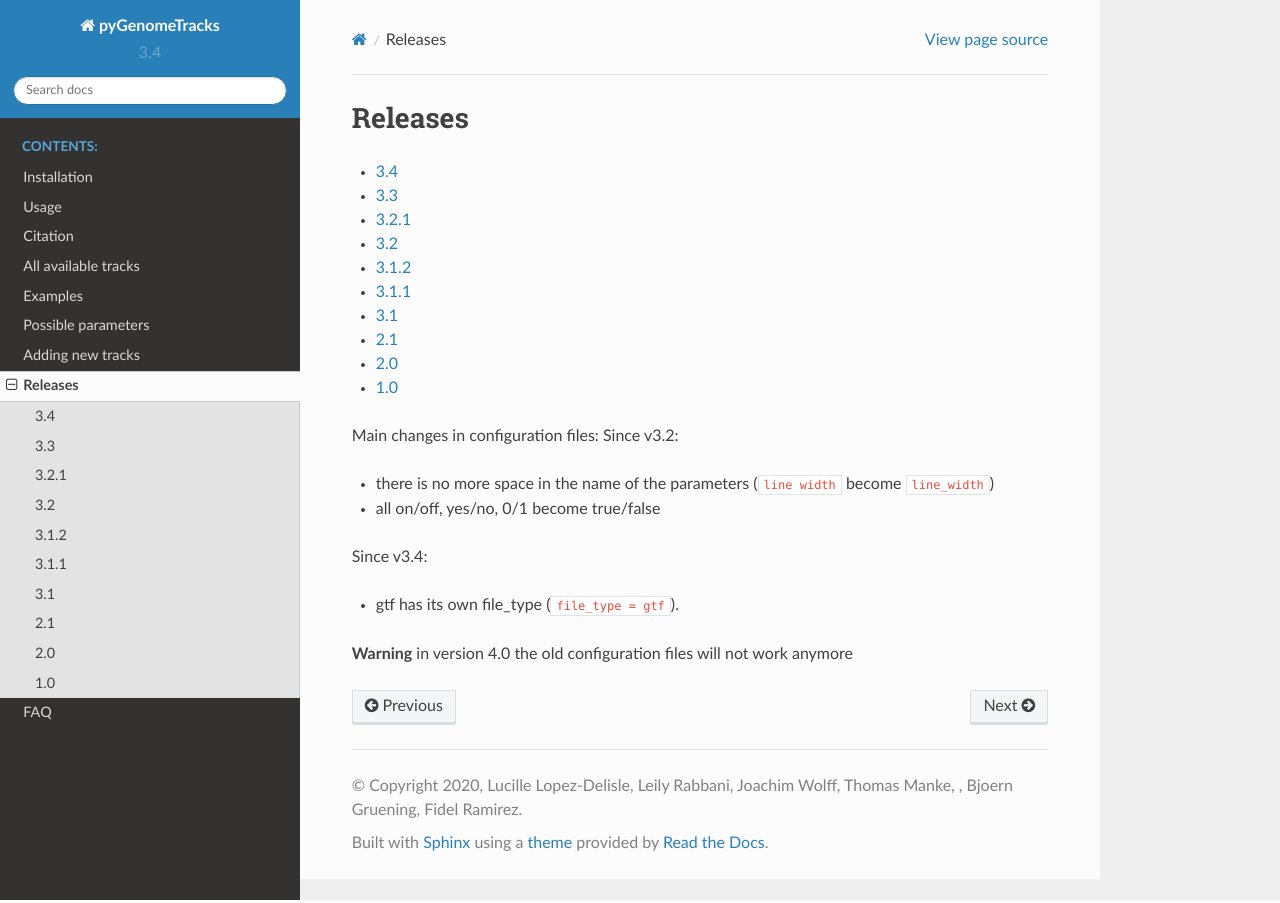
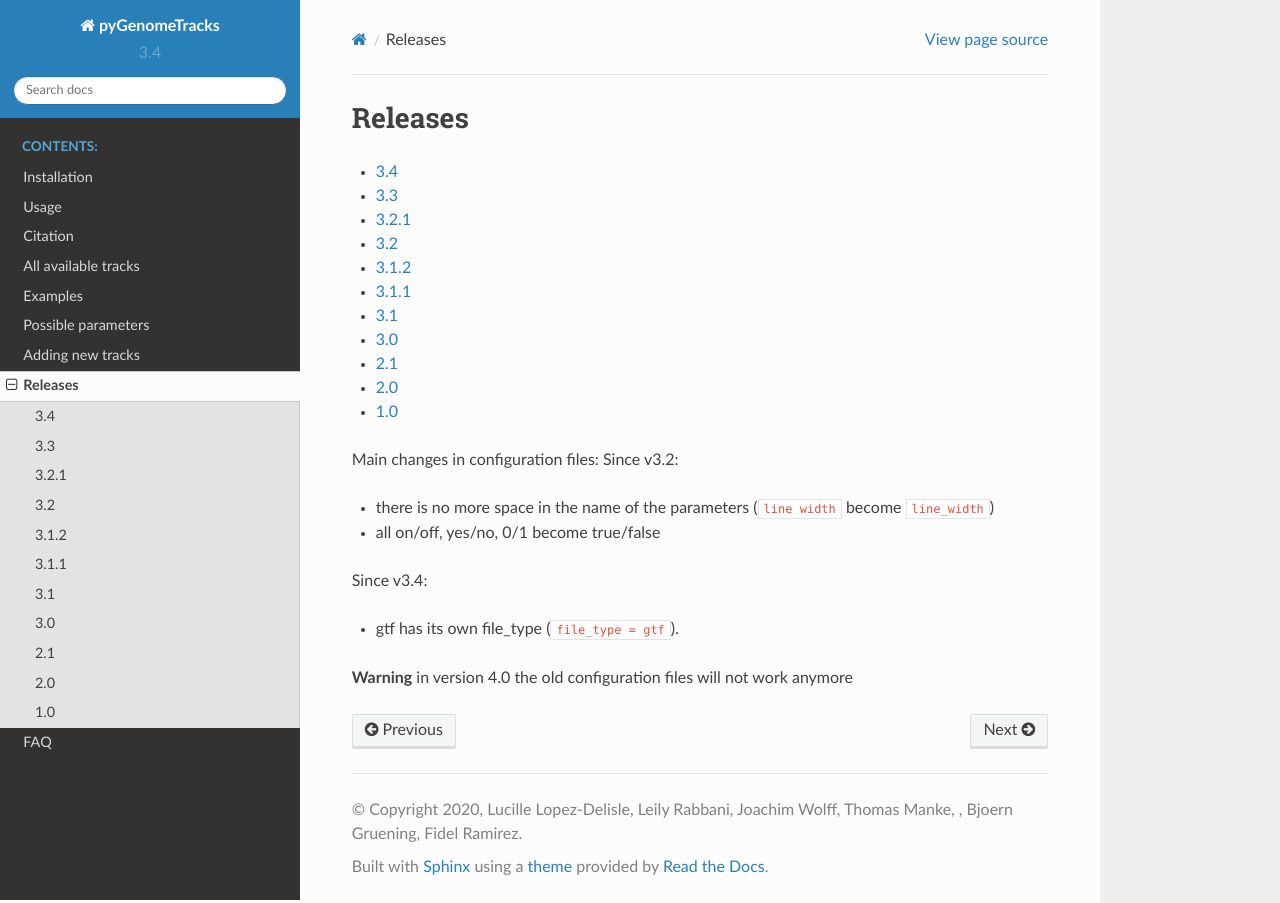
Before and after one commit to deeptools/pyGenomeTracks, a Sphinx documentation site: the page built from docs/content/releases.rst, in a window 1280 px wide. Built offline with Sphinx 7.4.7 and the Read the Docs theme 2.0.0, drawn with Linux system fonts in a browser that asks for light colours.

Commit message:
solve warnings

```diff
--- a/docs/content/examples.rst
+++ b/docs/content/examples.rst
@@ -268,7 +268,7 @@
 
 
 Log transform and Operation Examples
---------------------------
+------------------------------------
 
 With the parameter ``operation`` you can make operations between one or two files (here two bigwig files but this is also working with two bedgraph files). For example, difference, log ratio, scaling...
 
--- a/docs/content/releases.rst
+++ b/docs/content/releases.rst
@@ -11,6 +11,7 @@
    releases/3.1.2
    releases/3.1.1
    releases/3.1
+   releases/3.0
    releases/2.1
    releases/2.0
    releases/1.0
--- a/docs/content/releases/3.4.rst
+++ b/docs/content/releases/3.4.rst
@@ -15,7 +15,7 @@
 - For bedgraph and bigwig:
   - logScale: To apply a log transformation to your data you can set ``transform`` to ``log1p``, ``log``, ``log2``, ``log10``, ``-log``. For others than ``log1p``, you can set a ``log_pseudocount``. By default the y axis values will represent the transformed values and the transformation will be written on the left of the y axis but you can decide to keep the original values by setting ``y_axis_values = original``.
   - operation on files: You can plot the result of an operation on one or two files without preprocessing. To use it, put the operation in ``operation`` with the variable ``file`` or both variables ``file`` and ``second_file``, for example ``operation = 0.89 * file`` or ``operation = max(file, second_file)`` or ``operation = file - second_file``. In the two later cases, you need to put the path of the second file in ``second_file``. However, this operation can be time consuming if you do it multiple times and you may prefer to convert your files in advance.
-For more examples on these two new features, visit `the examples <https://pygenometracks.readthedocs.io/en/latest/content/examples.html#log-transform-and-operation-examples>`_.
+  For more examples on these two new features, visit `the examples <https://pygenometracks.readthedocs.io/en/latest/content/examples.html#log-transform-and-operation-examples>`_.
 - Both ``type = line`` and ``type = lines`` are working in bedgraph_matrix
 
 Bugfix:
--- a/docs/content/tracks/bedgraph_matrix.rst
+++ b/docs/content/tracks/bedgraph_matrix.rst
@@ -1,5 +1,5 @@
 bedgraph_matrix
-==========
+===============
 
 Description
 -----------
--- a/docs/content/tracks/narrow_peak.rst
+++ b/docs/content/tracks/narrow_peak.rst
@@ -1,5 +1,5 @@
 narrow_peak
-==========
+===========
 
 Description
 -----------
```
